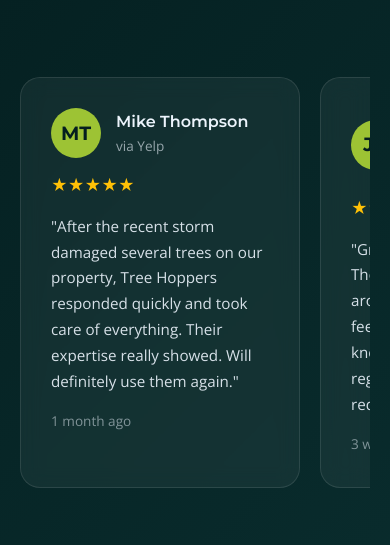
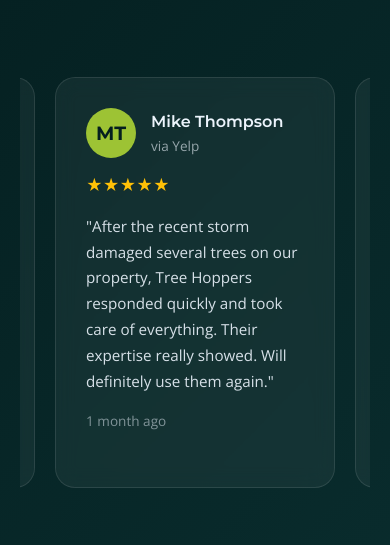
Before and after one commit to codingsqurl/boxes, a plain HTML site: page index.html in a window 390 px wide. Shown: the part 7871-8416 px from the top of the page. Drawn offline with nearby package versions, Linux system fonts and the light colour scheme; some packages are replaced by stand-ins of ours.

Commit message:
scrolling issue changes

```diff
--- a/css/style.css
+++ b/css/style.css
@@ -860,6 +860,8 @@ a {
   position: relative;
   padding: 0 60px;
   margin-bottom: 40px;
+  max-width: 100%;
+  overflow: hidden;
 }
 
 .reviews-track {
@@ -869,7 +871,7 @@ a {
   scroll-snap-type: x mandatory;
   scrollbar-width: none;
   -ms-overflow-style: none;
-  padding: 20px 0;
+  padding: 20px max(60px, calc((100vw - 350px) / 2));
   -webkit-overflow-scrolling: touch;
   scroll-behavior: smooth;
   touch-action: pan-x;
@@ -917,7 +919,7 @@ a {
   border: 1px solid rgba(255,255,255,0.1);
   padding: 30px;
   border-radius: 20px;
-  scroll-snap-align: start;
+  scroll-snap-align: center;
   -webkit-transition: var(--transition-normal);
   transition: var(--transition-normal);
 }
@@ -1412,6 +1414,15 @@ a {
     gap: 40px;
   }
 
+  .review-card {
+    -webkit-flex: 0 0 340px;
+    flex: 0 0 340px;
+  }
+
+  .reviews-track {
+    padding: 20px max(30px, calc((100vw - 340px) / 2));
+  }
+
   .footer-grid {
     grid-template-columns: repeat(2, 1fr);
   }
@@ -1477,8 +1488,18 @@ a {
     grid-template-columns: 1fr;
   }
 
+  .review-card {
+    -webkit-flex: 0 0 320px;
+    flex: 0 0 320px;
+  }
+
+  .reviews-track {
+    padding: 20px max(20px, calc((100vw - 320px) / 2));
+  }
+
   .reviews-carousel {
-    padding: 0 20px;
+    padding: 0;
+    overflow: visible;
   }
 
   .carousel-btn {
@@ -1524,7 +1545,7 @@ a {
 
   .reviews-track {
     gap: 20px;
-    padding: 20px 10px;
+    padding: 20px max(10px, calc((100vw - 280px) / 2));
   }
 
   .reviews-carousel {
```
